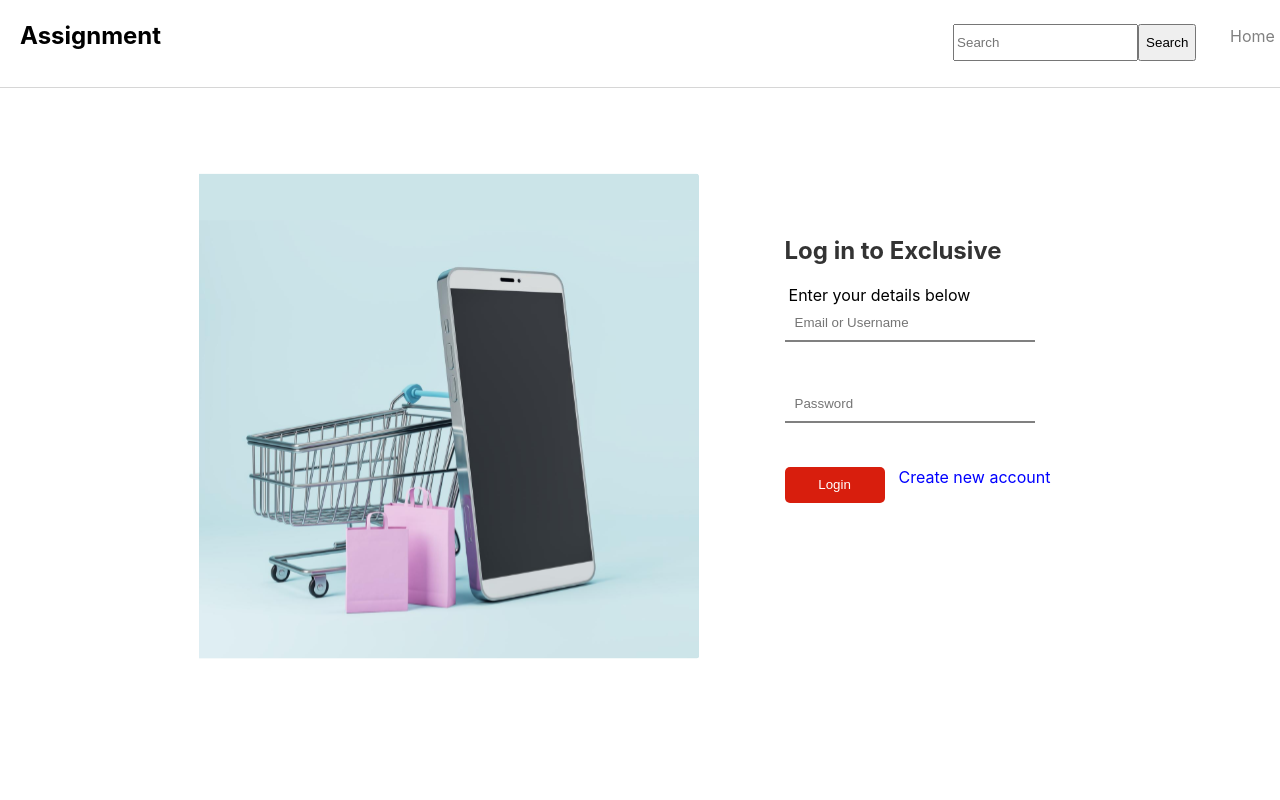
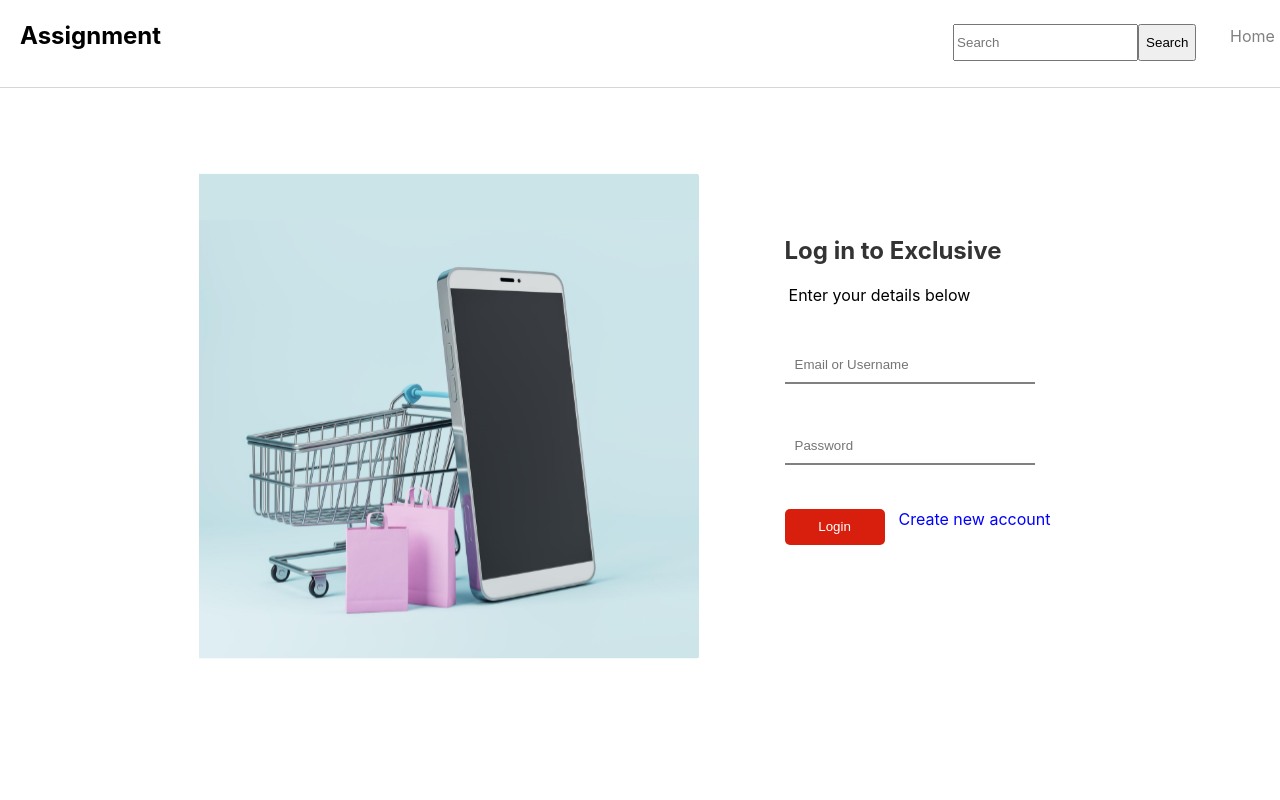
Before and after one commit to Saurabhrajput1234/Esa-ecommerce-web, a React (Create React App) app: page /signup in a window 1280 px wide. Shown: the top 800 px of the page. Built offline with nearby package versions, Linux system fonts and the light colour scheme; no server answers.

Commit message:
some changes in signup

```diff
--- a/src/components/Signup/LoginForm.css
+++ b/src/components/Signup/LoginForm.css
@@ -35,6 +35,7 @@ form {
   display: flex;
   flex-direction: column;
   align-items: start;
+  padding-top:42px
 }
 
 label {
```
